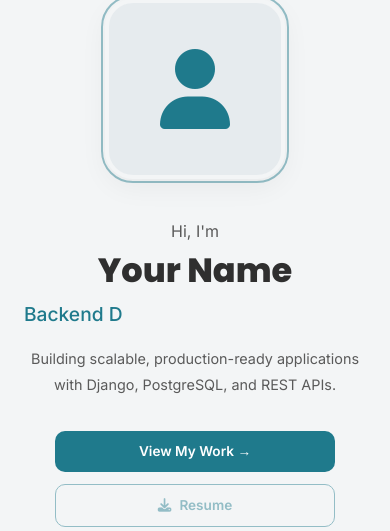
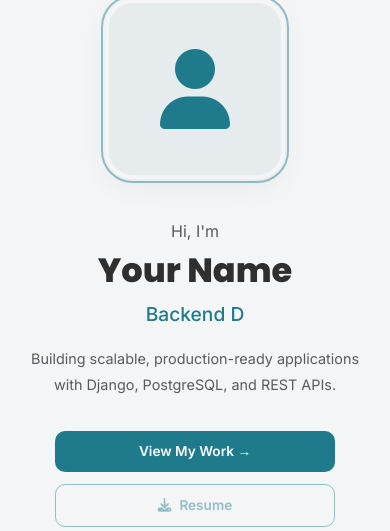
Before and after one commit to anvesh9621/Portfolio, a Django app: page / in a window 390 px wide. Shown: the part 153-684 px from the top of the page. Run offline with Django 5.2, Linux system fonts and the light colour scheme; data that the repository does not hold is empty.

Commit message:
Fix: Center animated role text on mobile view

```diff
--- a/portfolio_site/static/css/style.css
+++ b/portfolio_site/static/css/style.css
@@ -719,6 +719,10 @@ img {
   font-weight: 500;
   color: var(--accent);
   margin-bottom: 0.5rem;
+  min-height: 2em;
+  display: flex;
+  align-items: flex-start;
+  justify-content: flex-start;
 }
 
 .hero-bio {
@@ -2002,6 +2006,9 @@ input[type="checkbox"] {
     gap: 2.5rem;
   }
 
+  .hero-role {
+    justify-content: center;
+  }
   .hero-image-wrap {
     order: -1;
   }
--- a/portfolio_site/templates/home.html
+++ b/portfolio_site/templates/home.html
@@ -16,8 +16,7 @@
                 <h1 class="hero-name animate-fade-up-delay-1">
                     {% if profile %}{{ profile.name }}{% else %}Your Name{% endif %}
                 </h1>
-                <div class="hero-role animate-fade-up-delay-1"
-                    style="min-height: 2em; display:flex; align-items:flex-start;">
+                <div class="hero-role animate-fade-up-delay-1">
                     {% if profile %}
                     <span id="animated-role" data-roles="{{ profile.role }}">
                         {{ profile.role|truncatewords:10 }}
```
